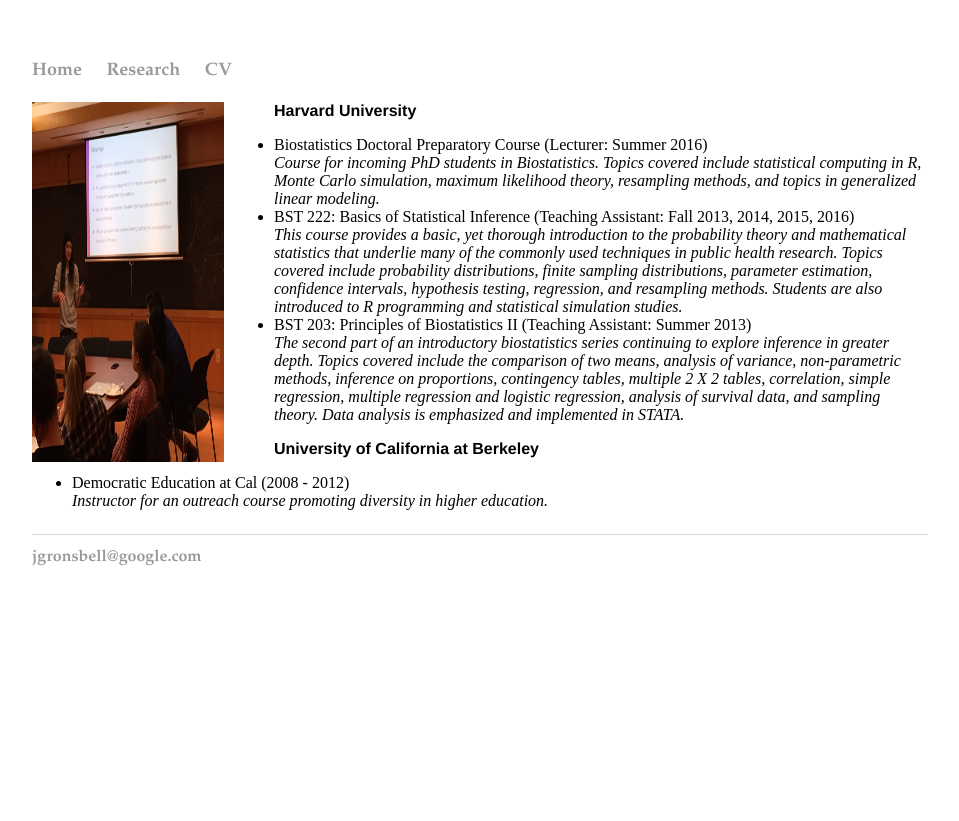
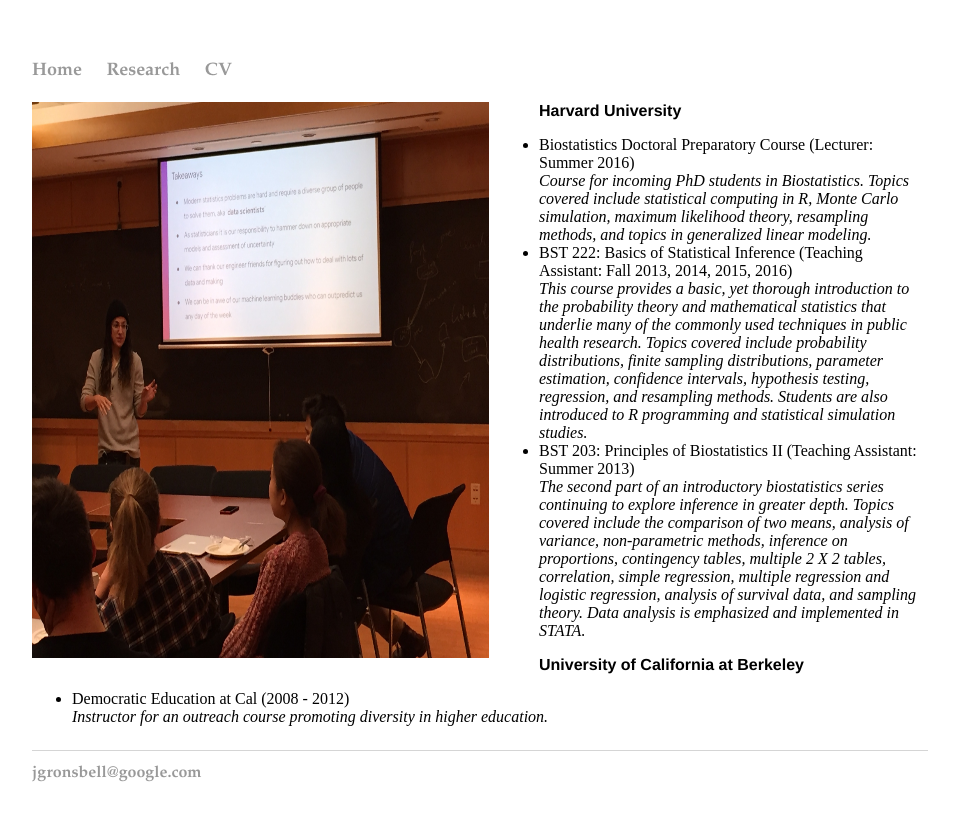
Before and after one commit to jgrons/old_website, a Jekyll site: the page built from teaching.html, in a window 1280 px wide. Shown: the top 821 px of the page, without its empty margins (160-1119 px from the left). Built offline with Jekyll 4.4.1, drawn with Linux system fonts in a browser that asks for light colours.

Commit message:
Update teaching.html

```diff
--- a/teaching.html
+++ b/teaching.html
@@ -1,10 +1,10 @@
 ---
 layout: default
-title: Jesse Gronsbell | PhD Candidate in Biostatistics at Harvard University
+title: Jesse Gronsbell
 ---
 <div class="span2">
-        <a href="../pics/teaching.jpg">
-            <img src="../pics/teaching.jpg" HEIGHT="360" WIDTH="192" align="left" style="margin:0px 50px 0px 0px"
+       <a href="../pics/me_teaching.jpg">
+            <img src="../pics/me_teaching.jpg" HEIGHT="556" WIDTH="457" align="left" style="margin:0px 50px 0px 0px"
                   title="JG" alt="JG"/></a>
         </div>
 
```
